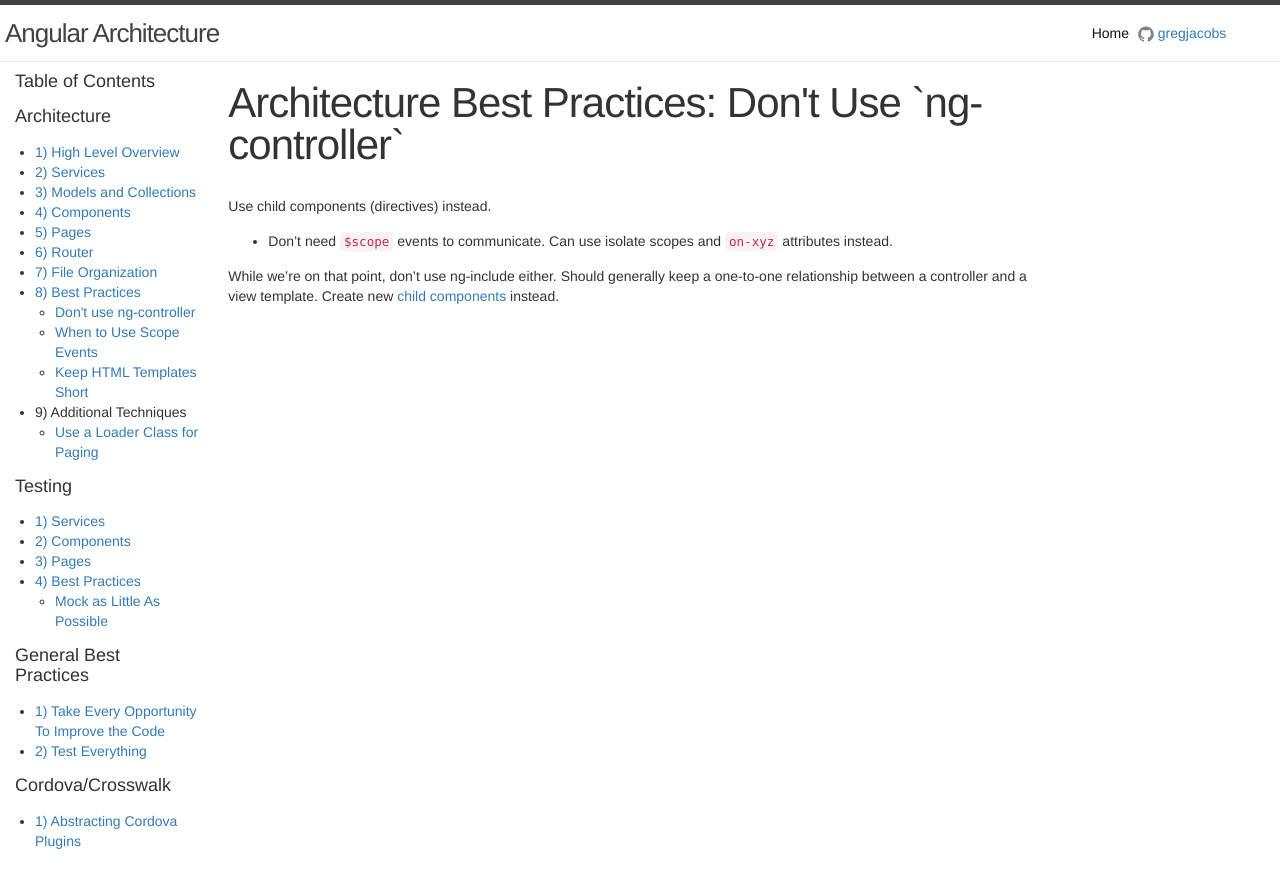
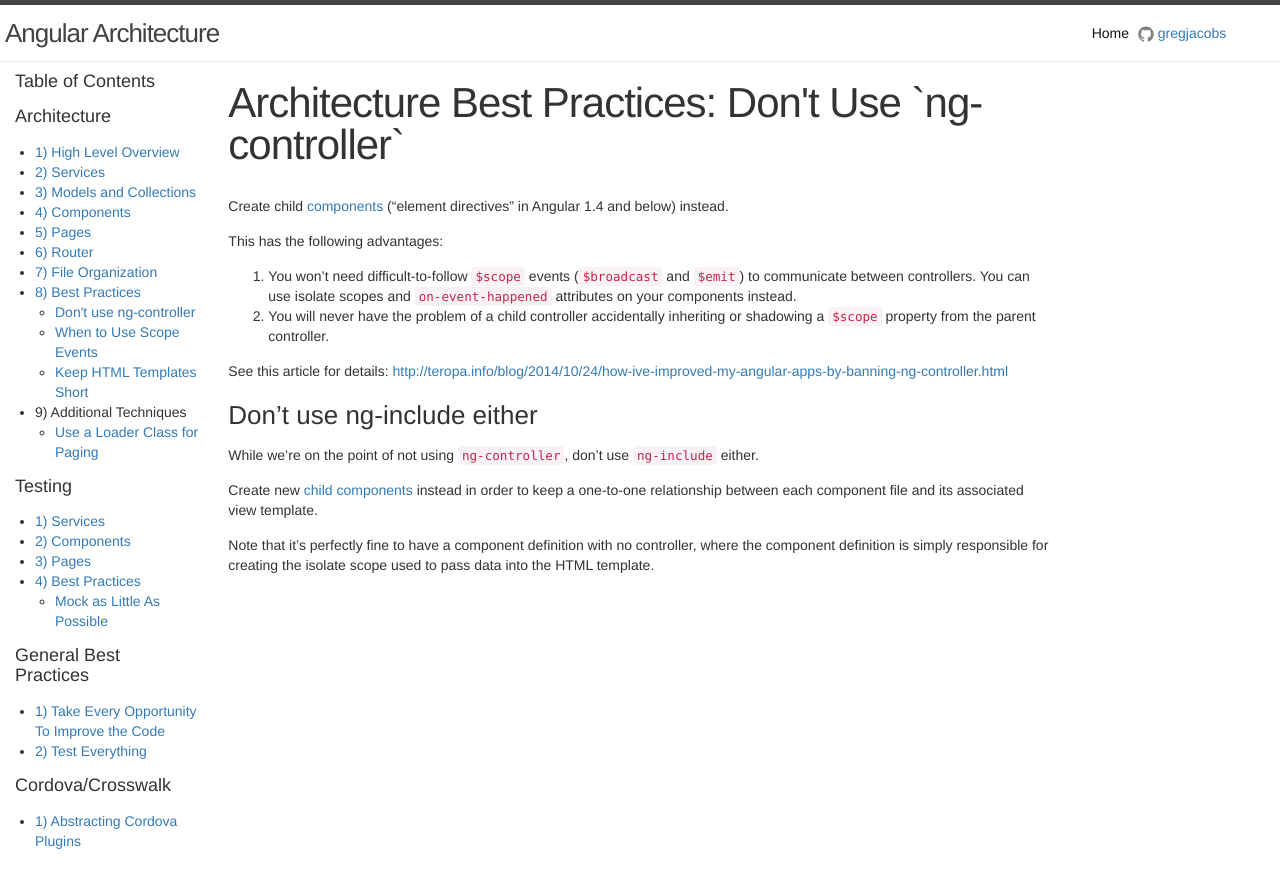
Before and after one commit to gregjacobs/Angular-Architecture, a Jekyll site: the page built from architecture/dont-use-ng-controller.md, in a window 1280 px wide. Shown: the top 888 px of the page. Built offline with Jekyll 4.4.1, drawn with Linux system fonts in a browser that asks for light colours; Markdown is read by kramdown in place of the engine named in the settings; comment, search, counter and statistics services are not loaded.

Commit message:
Update "Don't Use ng-controller" article

```diff
--- a/architecture/dont-use-ng-controller.md
+++ b/architecture/dont-use-ng-controller.md
@@ -5,13 +5,29 @@
 comments: true
 ---
 
-Use child components (directives) instead.
+Create child [components]({{ site.baseurl }}/architecture/components)
+("element directives" in Angular 1.4 and below) instead.
 
-- Don't need `$scope` events to communicate. Can use isolate scopes and `on-xyz`
-  attributes instead.
+This has the following advantages:
 
+1. You won't need difficult-to-follow `$scope` events (`$broadcast` and
+   `$emit`) to communicate between controllers. You can use isolate
+   scopes and `on-event-happened` attributes on your components instead.
+2. You will never have the problem of a child controller accidentally
+   inheriting or shadowing a `$scope` property from the parent
+   controller.
 
+See this article for details: [http://teropa.info/blog/2014/10/24/how-ive-improved-my-angular-apps-by-banning-ng-controller.html](http://teropa.info/blog/2014/10/24/how-ive-improved-my-angular-apps-by-banning-ng-controller.html)
 
-While we're on that point, don't use ng-include either. Should generally keep a
-one-to-one relationship between a controller and a view template. Create new
-[child components]({{ site.baseurl }}/architecture/components/) instead.
+### Don't use ng-include either
+
+While we're on the point of not using `ng-controller`, don't use
+`ng-include` either.
+
+Create new [child components]({{ site.baseurl }}/architecture/components/)
+instead in order to keep a one-to-one relationship between each
+component file and its associated view template.
+
+Note that it's perfectly fine to have a component definition with no
+controller, where the component definition is simply responsible for
+creating the isolate scope used to pass data into the HTML template.
```
